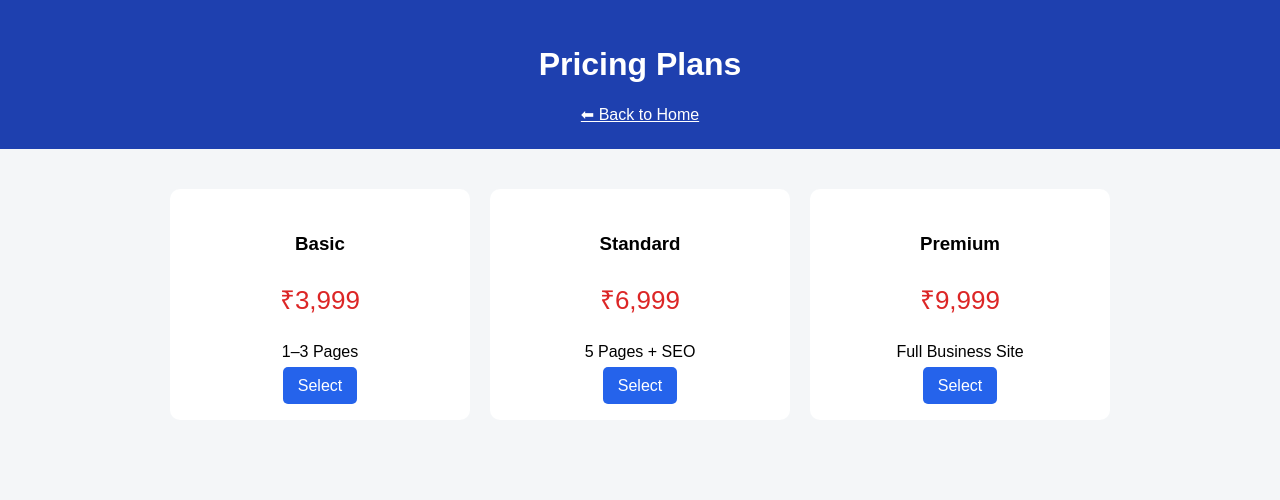
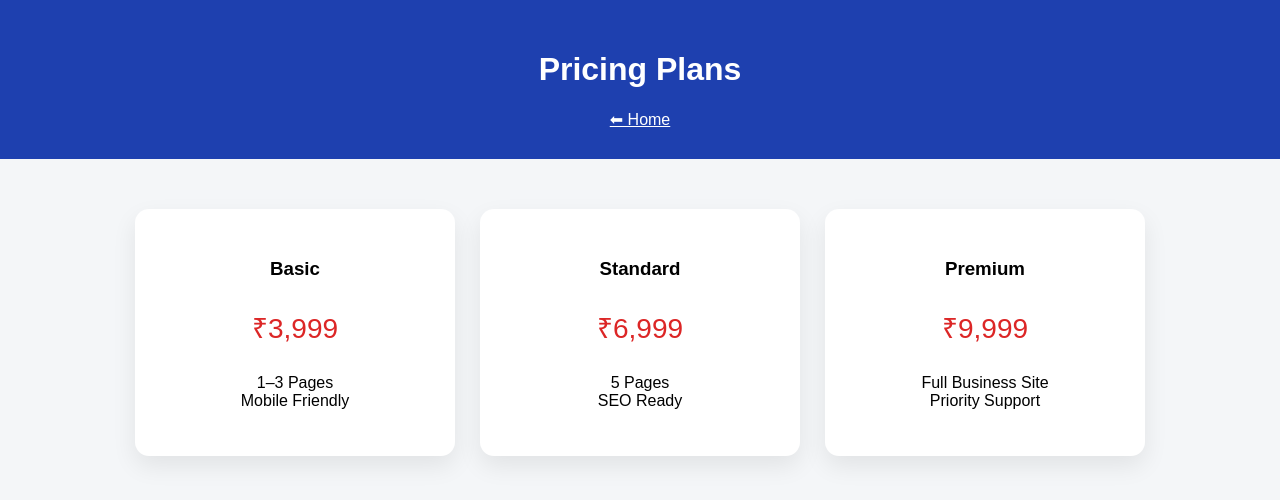
Before and after one commit to manojnehra556-netizen/Webdevelop, a Flask app: page /pricing in a window 1280 px wide. Shown: the top 500 px of the page. Run offline with Flask 3, Linux system fonts and the light colour scheme.

Commit message:
Update pricing.html

```diff
--- a/templates/pricing.html
+++ b/templates/pricing.html
@@ -1,44 +1,42 @@
 <!DOCTYPE html>
-<html lang="en">
+<html>
 <head>
 <meta charset="UTF-8">
 <title>Pricing</title>
 <style>
 body{font-family:Arial;background:#f4f6f8;margin:0}
-header{text-align:center;background:#1e40af;color:#fff;padding:25px}
-.cards{display:flex;gap:20px;justify-content:center;margin:40px}
-.card{background:#fff;padding:25px;width:250px;border-radius:10px;text-align:center}
-.price{font-size:26px;color:#dc2626}
-.btn{background:#2563eb;color:#fff;padding:10px 15px;text-decoration:none;border-radius:5px}
+header{background:#1e40af;color:#fff;text-align:center;padding:30px}
+.cards{display:flex;gap:25px;justify-content:center;margin:50px;flex-wrap:wrap}
+.card{
+background:#fff;padding:30px;width:260px;border-radius:14px;
+text-align:center;box-shadow:0 10px 25px rgba(0,0,0,0.08)}
+.price{font-size:28px;color:#dc2626}
 </style>
 </head>
 <body>
 
 <header>
 <h1>Pricing Plans</h1>
-<a href="/" style="color:white">⬅ Back to Home</a>
+<a href="/" style="color:white">⬅ Home</a>
 </header>
 
 <div class="cards">
 <div class="card">
 <h3>Basic</h3>
 <p class="price">₹3,999</p>
-<p>1–3 Pages</p>
-<a class="btn" href="/contact">Select</a>
+<p>1–3 Pages<br>Mobile Friendly</p>
 </div>
 
 <div class="card">
 <h3>Standard</h3>
 <p class="price">₹6,999</p>
-<p>5 Pages + SEO</p>
-<a class="btn" href="/contact">Select</a>
+<p>5 Pages<br>SEO Ready</p>
 </div>
 
 <div class="card">
 <h3>Premium</h3>
 <p class="price">₹9,999</p>
-<p>Full Business Site</p>
-<a class="btn" href="/contact">Select</a>
+<p>Full Business Site<br>Priority Support</p>
 </div>
 </div>
 
```
